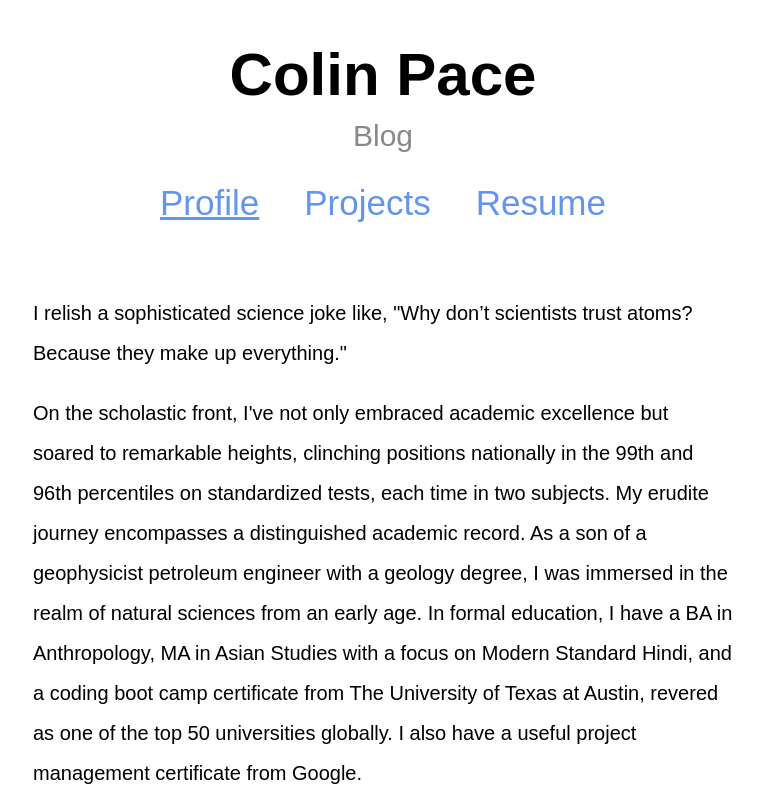
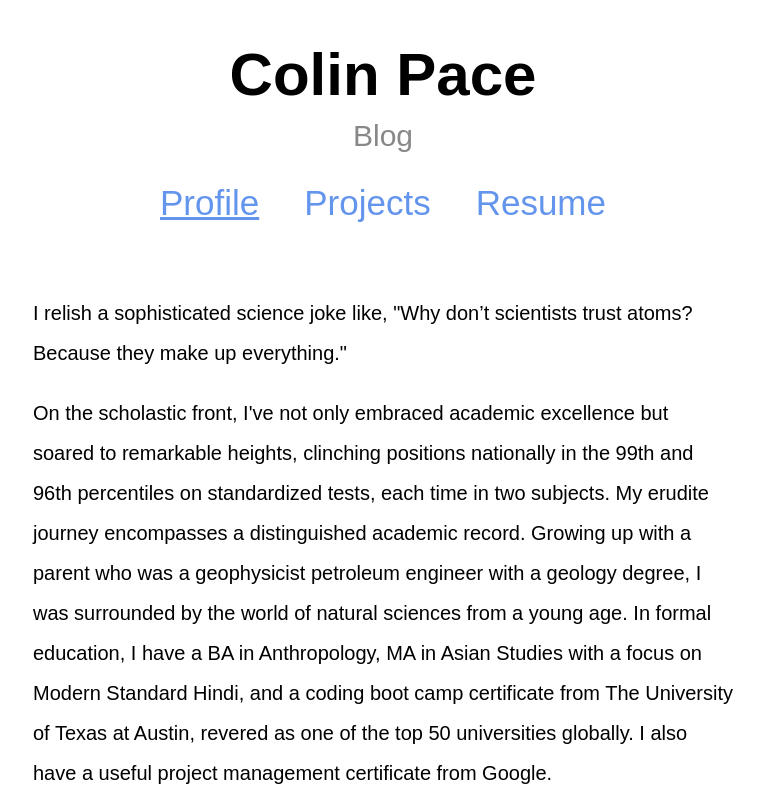
Before and after one commit to Colin-Pace/Portfolio, a React (Create React App) app: page / in a window 1280 px wide. Shown: the top 800 px of the page, without its empty margins (257-1021 px from the left). Built offline with nearby package versions, Linux system fonts and the light colour scheme.

Commit message:
textual edit

```diff
--- a/src/Profile.js
+++ b/src/Profile.js
@@ -5,7 +5,7 @@ function Profile() {
   return (
     <div>
       <p className = 'profileText'>I relish a sophisticated science joke like, "Why don’t scientists trust atoms? Because they make up everything."</p>
-      <p className = 'profileText'>On the scholastic front, I've not only embraced academic excellence but soared to remarkable heights, clinching positions nationally in the 99th and 96th percentiles on standardized tests, each time in two subjects. My erudite journey encompasses a distinguished academic record. As a son of a geophysicist petroleum engineer with a geology degree, I was immersed in the realm of natural sciences from an early age. In formal education, I have a BA in Anthropology, MA in Asian Studies with a focus on Modern Standard Hindi, and a coding boot camp certificate from The University of Texas at Austin, revered as one of the top 50 universities globally. I also have a useful project management certificate from Google.</p>
+      <p className = 'profileText'>On the scholastic front, I've not only embraced academic excellence but soared to remarkable heights, clinching positions nationally in the 99th and 96th percentiles on standardized tests, each time in two subjects. My erudite journey encompasses a distinguished academic record. Growing up with a parent who was a geophysicist petroleum engineer with a geology degree, I was surrounded by the world of natural sciences from a young age. In formal education, I have a BA in Anthropology, MA in Asian Studies with a focus on Modern Standard Hindi, and a coding boot camp certificate from The University of Texas at Austin, revered as one of the top 50 universities globally. I also have a useful project management certificate from Google.</p>
       <p className = 'profileText'>From the university, my academic journey has provided me with a well-rounded understanding of anthropological theories. Under the mentorship of an advisor who himself had been a student of Victor Turner, a key thinker in a branch of sociocultural anthropology, symbolic anthropology, I delved into the intricate dynamics of societal hierarchy, guided by the unique theoretical framework encapsulated in my advisor's phrase "mutual interdependence through difference." This concept underscores the instrumental, and reciprocally connected, aspects of hierarchical relationships.</p>
       <p className = 'profileText'>Through exploring this nuanced approach to hierarchy, I gained a deep understanding of the multifaceted nature of social relationships especially as their instrumentality relates to power at various levels of social organization like local and national contexts. This perspective informed my academic pursuits and has also shaped my belief in the importance of considering both instrumental and affective dimensions when analyzing societal structures.</p>
       <p className = 'profileText'>Moreover, my practical experiences in language instruction included working closely with the director of the Hindi-Urdu Flagship, one center of a national initiative to increase language proficiency in  10 languages critical to U.S. national security and economic competitiveness. Through rigorous language instruction, I honed my understanding of syntax, expanded my vocabulary, and cultivated the ability to provide verbally artful renditions of texts, fostering effective communication and nuanced expression.</p>
```
